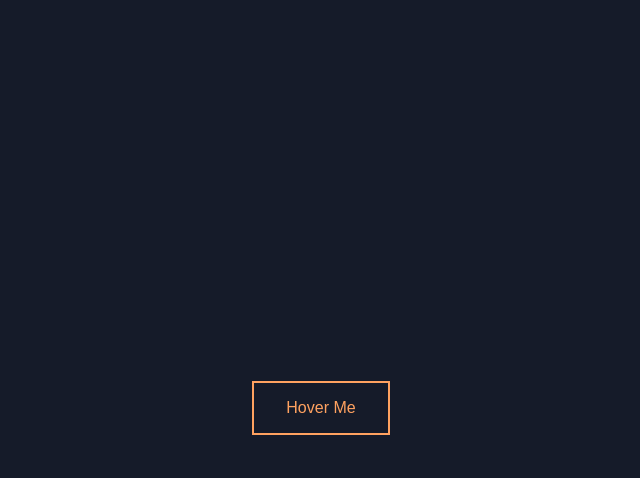
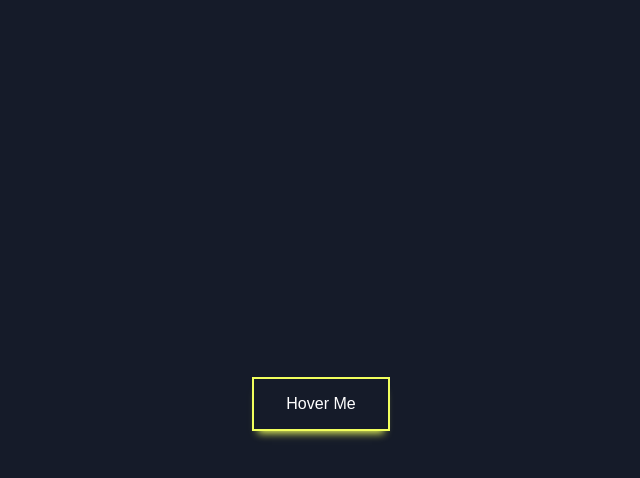
Before and after one commit to mn-chetan/web-dev-projects, a plain HTML site: page Fancy-Hover-Button/index.html in a window 1280 px wide. In both pictures the pointer is over the button "Hover Me". Shown: the whole page, without its empty margins (319-959 px from the left). Drawn offline with Linux system fonts and the light colour scheme.

Commit message:
Add hover effects to button with styling enhancements

```diff
--- a/Fancy-Hover-Button/button.css
+++ b/Fancy-Hover-Button/button.css
@@ -14,3 +14,10 @@ button {
   padding: 1em 2em;
   font-size: 1em;
 }
+
+button:hover {
+  border-color: #f1ff5c;
+  color: white;
+  box-shadow: 0 0.5em 0.5em -0.4em #f1ff5c;
+  transform: translateY(-0.25em);
+}
```
